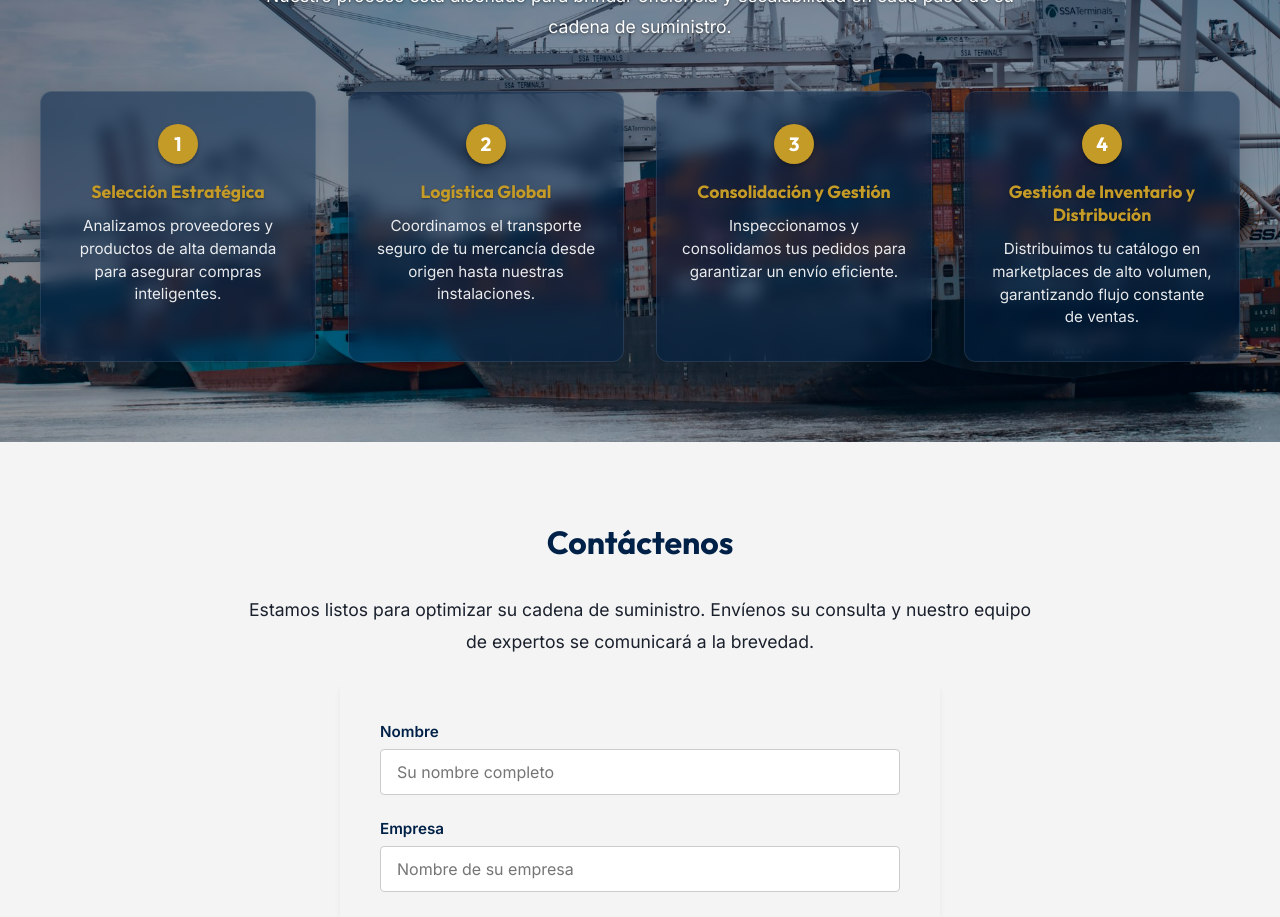
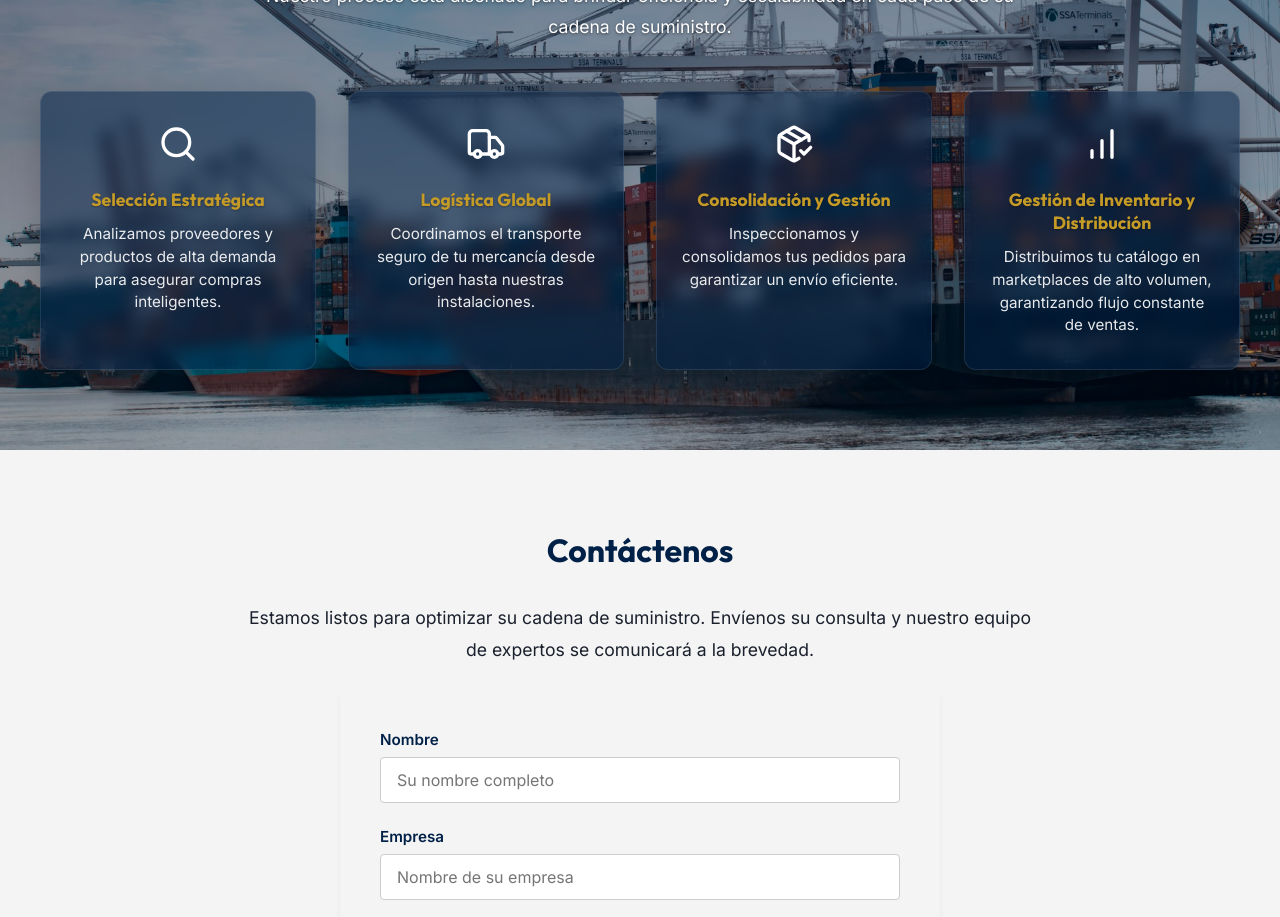
Before and after one commit to cesargonzalez000/danpro-global-web, a Next.js app: page / in a window 1280 px wide. Shown: the part 1860-2777 px from the top of the page. Built offline with nearby package versions, Linux system fonts and the light colour scheme.

Commit message:
Actualizacion diseño: iconos seccion como trabajamos, footer a blanco y logo oficial WhatsApp

```diff
--- a/src/app/page.module.css
+++ b/src/app/page.module.css
@@ -221,20 +221,10 @@
   }
 }
 
-.stepNumber {
-  background-color: var(--secondary-color);
-  color: var(--text-light);
-  width: 40px;
-  height: 40px;
-  display: flex;
-  align-items: center;
-  justify-content: center;
-  border-radius: 50%;
-  font-family: var(--font-heading);
-  font-weight: bold;
-  font-size: 1.2rem;
-  margin: 0 auto 1rem auto;
-  box-shadow: 0 2px 4px rgba(0,0,0,0.3);
+.stepIcon {
+  color: var(--bg-white);
+  margin: 0 auto 1.5rem auto;
+  display: block;
 }
 
 .stepCardPremium {
--- a/src/app/page.tsx
+++ b/src/app/page.tsx
@@ -1,6 +1,6 @@
 import Image from 'next/image';
 import styles from './page.module.css';
-import { ShoppingCart, TrendingUp, ShieldCheck } from 'lucide-react';
+import { ShoppingCart, TrendingUp, ShieldCheck, Search, Truck, PackageCheck, BarChart } from 'lucide-react';
 
 export default function Home() {
   return (
@@ -94,22 +94,22 @@
 
           <div className={styles.howItWorksGrid}>
             <div className={styles.stepCardPremium}>
-              <div className={styles.stepNumber}>1</div>
+              <Search size={40} className={styles.stepIcon} />
               <h3 className={styles.stepTitlePremium}>Selección Estratégica</h3>
               <p className={styles.stepDescPremium}>Analizamos proveedores y productos de alta demanda para asegurar compras inteligentes.</p>
             </div>
             <div className={styles.stepCardPremium}>
-              <div className={styles.stepNumber}>2</div>
+              <Truck size={40} className={styles.stepIcon} />
               <h3 className={styles.stepTitlePremium}>Logística Global</h3>
               <p className={styles.stepDescPremium}>Coordinamos el transporte seguro de tu mercancía desde origen hasta nuestras instalaciones.</p>
             </div>
             <div className={styles.stepCardPremium}>
-              <div className={styles.stepNumber}>3</div>
+              <PackageCheck size={40} className={styles.stepIcon} />
               <h3 className={styles.stepTitlePremium}>Consolidación y Gestión</h3>
               <p className={styles.stepDescPremium}>Inspeccionamos y consolidamos tus pedidos para garantizar un envío eficiente.</p>
             </div>
             <div className={styles.stepCardPremium}>
-              <div className={styles.stepNumber}>4</div>
+              <BarChart size={40} className={styles.stepIcon} />
               <h3 className={styles.stepTitlePremium}>Gestión de Inventario y Distribución</h3>
               <p className={styles.stepDescPremium}>Distribuimos tu catálogo en marketplaces de alto volumen, garantizando flujo constante de ventas.</p>
             </div>
--- a/src/components/Footer.module.css
+++ b/src/components/Footer.module.css
@@ -156,8 +156,8 @@
 }
 
 .legal a {
-  color: var(--secondary-color);
-  font-weight: 600;
+  color: var(--bg-white);
+  font-weight: 500;
   transition: opacity 0.3s;
 }
 
--- a/src/components/WhatsAppButton.tsx
+++ b/src/components/WhatsAppButton.tsx
@@ -1,4 +1,3 @@
-import { MessageCircle } from 'lucide-react';
 import styles from './WhatsAppButton.module.css';
 
 export default function WhatsAppButton() {
@@ -10,7 +9,9 @@
       rel="noopener noreferrer"
       aria-label="Contactar por WhatsApp"
     >
-      <MessageCircle size={32} />
+      <svg width="32" height="32" viewBox="0 0 24 24" fill="none" xmlns="http://www.w3.org/2000/svg">
+        <path d="M17.472 14.382c-.297-.149-1.758-.867-2.03-.967-.273-.099-.471-.148-.67.15-.197.297-.767.966-.94 1.164-.173.199-.347.223-.644.075-.297-.15-1.255-.463-2.39-1.475-.888-.788-1.489-1.761-1.663-2.059-.173-.297-.018-.458.13-.606.134-.133.298-.347.446-.52.149-.174.198-.298.298-.497.099-.198.05-.371-.025-.52-.075-.149-.669-1.612-.916-2.207-.242-.579-.487-.5-.669-.51-.173-.008-.371-.01-.57-.01-.198 0-.52.074-.792.372-.272.297-1.04 1.016-1.04 2.479 0 1.462 1.065 2.875 1.213 3.074.149.198 2.096 3.2 5.077 4.487.709.306 1.262.489 1.694.625.712.227 1.36.195 1.871.118.571-.085 1.758-.719 2.006-1.413.248-.694.248-1.289.173-1.413-.074-.124-.272-.198-.57-.347zM12 21.823c-1.665 0-3.296-.447-4.73-1.294l-.34-.202-3.513.921.939-3.425-.221-.352C3.266 16.035 2.76 14.053 2.76 12c0-5.093 4.145-9.238 9.24-9.238 2.468 0 4.785.961 6.528 2.705C20.272 7.21 21.233 9.527 21.233 12c0 5.094-4.144 9.239-9.239 9.239M12 1.03C5.952 1.03 1.03 5.953 1.03 12c0 1.933.504 3.82 1.463 5.485L1.03 23.031l5.688-1.492A10.932 10.932 10.932 0 0 12 23.031c6.047 0 10.969-4.922 10.969-10.97S18.047 1.03 12 1.03" fill="currentColor"/>
+      </svg>
     </a>
   );
 }
```
